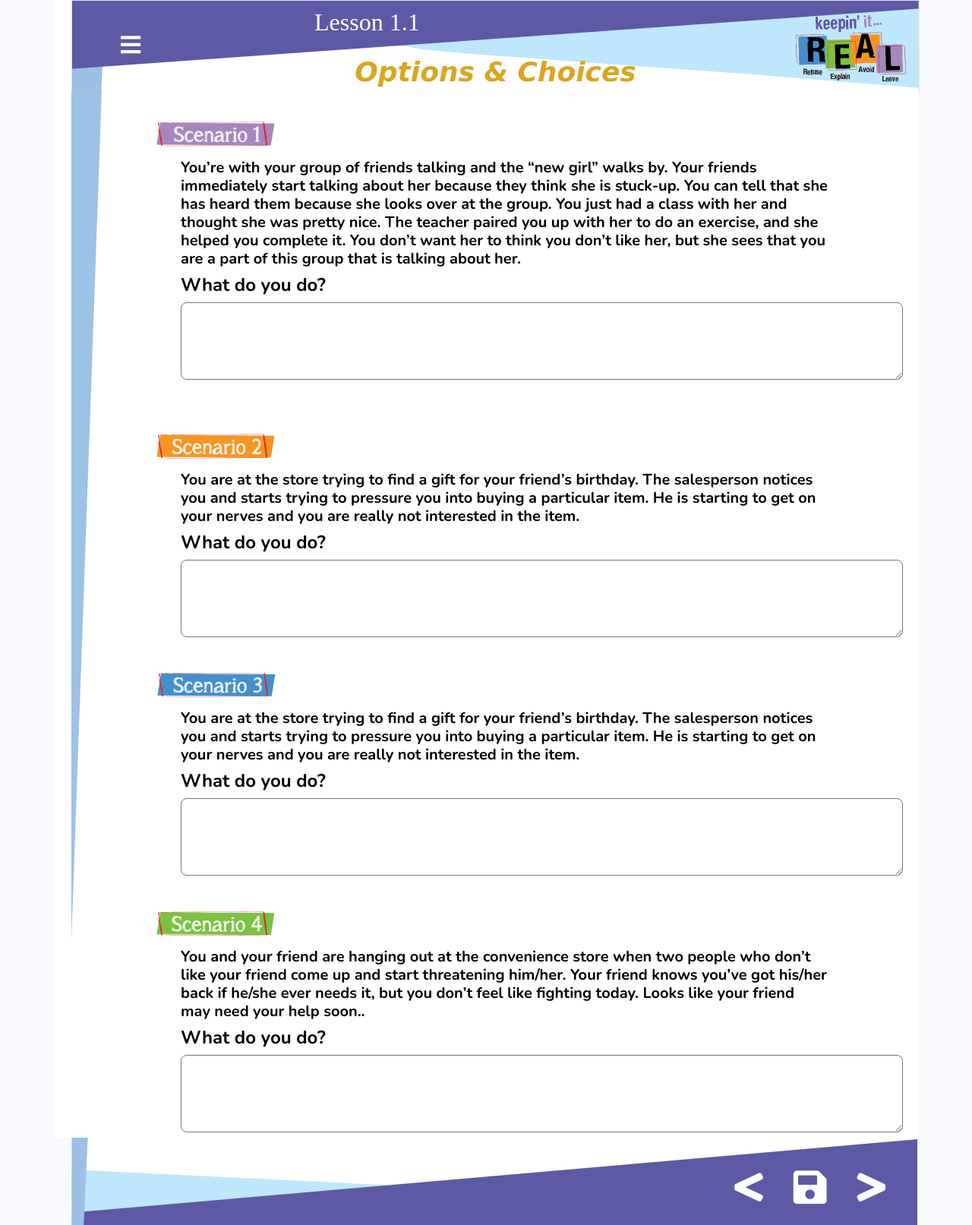
After one commit to alifahfathonah/LMS-1, a PHP site: page /workbook.html in a window 1280 px wide. The commit adds this page. Shown: the whole page at 76% size. Run offline with PHP 8.4, Linux system fonts and the light colour scheme; some libraries are stand-ins or nearby versions.

Commit message:
Add files via upload

```diff
--- a/index.php
+++ b/index.php
@@ -19,8 +19,8 @@ footer {
   </style>
 <body class=''>
   <div class="bgimg">
-    <nav class="navbar navbar-expand-lg navbar-dark " style="background-color:#252E3A;">
-  <a class="navbar-brand ml-5 p-1" href="#"> <img src="img/logo.png" alt="" style=" width:200px"> </a>
+    <nav class="navbar navbar-expand-lg navbar-dark bg-primary">
+  <a class="navbar-brand ml-5 p-1" href="#"> <img src="img/KIRLogo.png" alt=""> </a>
   <button class="navbar-toggler" type="button" data-toggle="collapse" data-target="#navbarSupportedContent" aria-controls="navbarSupportedContent" aria-expanded="false" aria-label="Toggle navigation">
     <span class="navbar-toggler-icon"></span>
   </button>
@@ -28,7 +28,7 @@ footer {
   <div class="collapse navbar-collapse" id="navbarSupportedContent">
     <ul class="navbar-nav mr-auto">
       <li class="nav-item">
-        <a class="nav-link ml-5" href="stripe_payment_getway_php/index.php?valid=30">Workbooks</a>
+        <a class="nav-link ml-5" href="stripe_payment_gateway_php/index.php">Workbooks</a>
       </li>
       <li class="nav-item">
         <a class="nav-link  ml-3" href="#">About Us</a>
--- /dev/null
+++ b/workbook.html
@@ -0,0 +1,220 @@
+<!DOCTYPE html>
+<html lang="en">
+
+<head>
+
+    <meta charset="utf-8">
+    <meta http-equiv="X-UA-Compatible" content="IE=edge">
+    <meta name="viewport" content="width=device-width, initial-scale=1, shrink-to-fit=no">
+    <meta name="description" content="">
+    <meta name="author" content="">
+
+    <title>Learning Management System - LMS</title>
+
+    <!-- Custom fonts for this template-->
+    <link href="vendor/fontawesome-free/css/all.min.css" rel="stylesheet" type="text/css">
+    <link
+        href="https://fonts.googleapis.com/css?family=Nunito:200,200i,300,300i,400,400i,600,600i,700,700i,800,800i,900,900i"
+        rel="stylesheet">
+
+    <!-- Custom styles for this template-->
+    <link href="css/sb-admin-2.min.css" rel="stylesheet">
+
+</head>
+<style>
+
+.sidebar {
+    position: absolute; display: none;
+  height: 100%;
+  width:270px !important;
+  z-index: 1;
+  margin:-120px 0px 0px 0rem;
+  left: 0; border: 3px solid  skyblue;
+  background-color: white;
+  overflow-x: hidden;
+  transition: 0.5s;
+}
+
+.sidebar .closebtn {
+position: absolute;  color: black;
+  font-size: 36px;
+  margin: -10px 0px 0px 200px;
+}
+.openbtn {
+  font-size: 30px;
+  cursor: pointer;
+  background-color: transparent;
+  color: white;
+  padding: 10px 15px;
+  border: none;
+}
+#main {
+  position: absolute; margin: -120px 0px 0px 50px;
+}
+.hd-img{
+    margin-left: auto;
+  margin-right: auto; width: 50%;display: block;
+}
+
+    #triangle-side {
+      width:0px; position: absolute;
+      height: 0px;
+      border-bottom: 70rem solid transparent;
+      border-left: 2.5rem solid #9EC1E6;
+    }
+    .h2{color:goldenrod;    font-family: cursive; font-style: italic;
+    font-weight: 600;text-align: center; font-size: 36px;}
+    .hd1{font-family:auto; top:10px;position: absolute;color: white; margin-left:20rem;}
+    .title{font-family:auto; color: #3f3f3f; margin-top:-70px; text-align: center; }
+    .txtarea{border-radius: 8px;} .qs{color:black; }
+    .menu-hd{ background-color: #9E6ED6; color:white; font-weight: bold;padding:8px}
+    .menu-text{  color:black ; font-weight: 800 !important;padding:5px; border-bottom: 1px solid gray;
+    font-size: 16px;}
+    .menu-text a{text-decoration: none; color: black;}
+    .footericon{
+      font-size: 50px; color: white;
+       padding: 20px; margin-top:20px ; cursor:pointer;
+      float: right;
+    }
+    </style>
+<body class="bg-light">
+    <div class="container  bg-white " >
+        <!-- WorkBook Section -->
+        <section>
+          <div class="header" style="position: fixed;">
+            <!-- <div id="triangle-up"> <h2 style="margin-left:-60rem" class="text-white hd1 pt-2">Lesson 1.1</h2></div>
+            <div class='float-right' id="triangle-down" style='top:0; position: absolute; z-index:-1'>
+            <img src="img/workbook logo.png" class="" style='margin-left:60rem; width:190px' alt=""></div> -->
+            <img src="img/head.png" alt="">
+            <h2 class="hd1 " >Lesson 1.1</h2>
+            <h2 class="h2 " style="margin-top: -50px;">Options & Choices</h2> <br>
+            <div id="triangle-side" style="margin-top: -30px;z-index: 1;"> </div>
+            <!-- Sidebar -->
+        <div id="mySidebar" class="sidebar overflow-auto">
+            <a href="javascript:void(0)" class="closebtn" onclick="closeNav()">× </a>
+            <img src="img/new.PNG" alt=""> <br> <br>
+            <h6 class="menu-hd">LESSON 1- Options & Choices</h6>
+            <h6 class="menu-text pl-4"><a href="#" >1.1 Introduction</a></h6>
+            <h6 class="menu-text pl-4"><a href="#" >1.2 Refusal Strategies</a></h6>
+            <h6 class="menu-text pl-4"><a href="#" >1.3 Choices Reflection</a></h6>
+
+            <h6 class="menu-hd">LESSON 2- Risks</h6>
+            <h6 class="menu-text pl-4"><a href="#" >2.1 The Guessing Game</a></h6>
+            <h6 class="menu-text pl-4"><a href="#" >2.2 Risks in Everyday life</a></h6>
+
+            <h6 class="menu-hd">LESSON 3- Communication</h6>
+            <h6 class="menu-text pl-4"><a href="#" >3.1 Conflict Stories</a></h6>
+            <h6 class="menu-text pl-4"><a href="#" >3.2 Practice "I Statments"</a></h6>
+            <h6 class="menu-text pl-4"><a href="#" >3.3 Singning About Conflicts</a></h6>
+            <h6 class="menu-hd">LESSON 4- Refuse</h6>
+            <h6 class="menu-text pl-4"><a href="#" >4.1 Saying "No" Assertively</a></h6>
+            <h6 class="menu-text pl-4"><a href="#" >4.2 Observing "No"</a></h6>
+            <h6 class="menu-hd">LESSON 5- Explain</h6>
+            <h6 class="menu-text pl-4"><a href="#" >5.1 I Don't Like...</a></h6>
+            <h6 class="menu-text pl-4"><a href="#" >5.2 My Explanation</a></h6>
+            <h6 class="menu-hd">LESSON 6- Avoid</h6>
+            <h6 class="menu-text pl-4"><a href="#" >6.1 I Avoid Scenarios</a></h6>
+            <h6 class="menu-text pl-4"><a href="#" >6.2 Practise Avoid</a></h6>
+
+        </div>
+
+            <div id="main">
+                <button class="openbtn" onclick="openNav(); "> <i class="fas fa-bars w-100"></i></button>
+              </div>
+            </div>
+            <!-- //Main Heading --> <br>
+              <img src="img/h1.png" class="hd-img" alt="">
+              <h1 class="title ">Introduction Scenarios</h1>
+              <!-- Scenarios -->
+              <div class="scenario p-5 ml-5 text-dark">
+                <img src="img/1.png" class=" p-3" alt="">
+                <div class="qs px-5">
+                <h5> <b>You’re with your group of friends talking and the “new girl” walks by.
+                   Your friends immediately start talking about her because they think she is stuck-up.
+                   You can tell that she has heard them because she looks over at the group. You just had a class with her and thought she was pretty nice.
+                   The teacher paired you up with her to do an exercise, and she helped you complete it.
+                  You don’t want her to think you don’t like her, but she sees that you are a part of this group that is talking about her. </b></h5>
+                <h4> <b> What do you do? </b></h4>
+                <textarea class="txtarea" name="" id="" cols="100" rows="4"></textarea>
+              </div>
+              </div>
+              <div class="scenario px-5 ml-5 text-dark">
+                <img src="img/2.png" class="p-3 " alt="">
+                <div class="qs px-5">
+                <h5> <b>You are at the store trying to find a gift for your friend’s birthday.
+                  The salesperson notices you and starts trying to pressure you into buying a particular item.
+                   He is starting to get on your nerves and you are really not interested in the item.</b></h5>
+                <h4> <b> What do you do? </b></h4>
+                <textarea class="txtarea" name="" id="" cols="100" rows="4"></textarea> <br><br>
+              </div>
+              </div>
+              <div class="scenario px-5 ml-5 text-dark">
+                <img src="img/3.png" class="p-3 " alt="">
+                <div class="qs px-5">
+                <h5> <b>You are at the store trying to find a gift for your friend’s birthday.
+                  The salesperson notices you and starts trying to pressure you into buying a particular item.
+                   He is starting to get on your nerves and you are really not interested in the item.</b></h5>
+                <h4> <b> What do you do? </b></h4>
+                <textarea class="txtarea" name="" id="" cols="100" rows="4"></textarea><br><br>
+              </div>
+              </div>
+              <div class="scenario px-5 ml-5 text-dark">
+                <img src="img/4.png" class="p-3 " alt="">
+                <div class="qs px-5">
+                <h5> <b>You and your friend are hanging out at the convenience store when two people who don’t like your friend come up and start threatening him/her.
+                   Your friend knows you’ve got his/her back if he/she ever needs it,
+                   but you don’t feel like fighting today. Looks like your friend may need your help soon..</b></h5>
+                <h4> <b> What do you do? </b></h4>
+                <textarea class="txtarea" name="" id="" cols="100" rows="4"></textarea>
+              </div>
+              </div>
+              <div class="footer">
+                <i class="fas fa-greater-than footericon"></i>
+                <i class="fas fa-save footericon"></i>
+                <i class="fas fa-less-than footericon"></i>
+
+                <img src="img/footer.png" style='position: absolute; z-index:-1'  alt="">
+              </div>
+        </section>
+
+
+    </div>
+  <script>
+
+function openNav() {
+  document.getElementById("mySidebar").style.width = "250px";
+  document.getElementById("mySidebar").style.display = "block";
+}
+
+function closeNav() {
+  document.getElementById("mySidebar").style.width = "0";
+  document.getElementById("mySidebar").style.display = "none";
+}
+</script>
+
+                    <!-- End of Footer -->
+            <!-- Bootstrap core JavaScript-->
+            <script src="../vendor/jquery/jquery.min.js"></script>
+            <script src="../vendor/bootstrap/js/bootstrap.bundle.min.js"></script>
+
+            <!-- Core plugin JavaScript-->
+            <script src="../vendor/jquery-easing/jquery.easing.min.js"></script>
+
+            <!-- Custom scripts for all pages-->
+            <script src="../js/sb-admin-2.min.js"></script>
+
+            <!-- Charts plugins -->
+            <script src="../vendor/chart.js/Chart.min.js"></script>
+            <!-- Charts custom scripts -->
+            <script src="../js/demo/chart-area-demo.js"></script>
+            <script src="../js/demo/chart-pie-demo.js"></script>
+
+               <!-- Data Tables plugins -->
+               <script src="../vendor/datatables/jquery.dataTables.min.js"></script>
+            <script src="../vendor/datatables/dataTables.bootstrap4.min.js"></script>
+            <!-- Data Tables custom scripts -->
+            <script src="../js/demo/datatables-demo.js"></script>
+
+        </body>
+
+        </html>
```
Also changed, not shown: workbook_lesson10.php (+23 -22 lines), workbook_template.php (+17 -11 lines).
